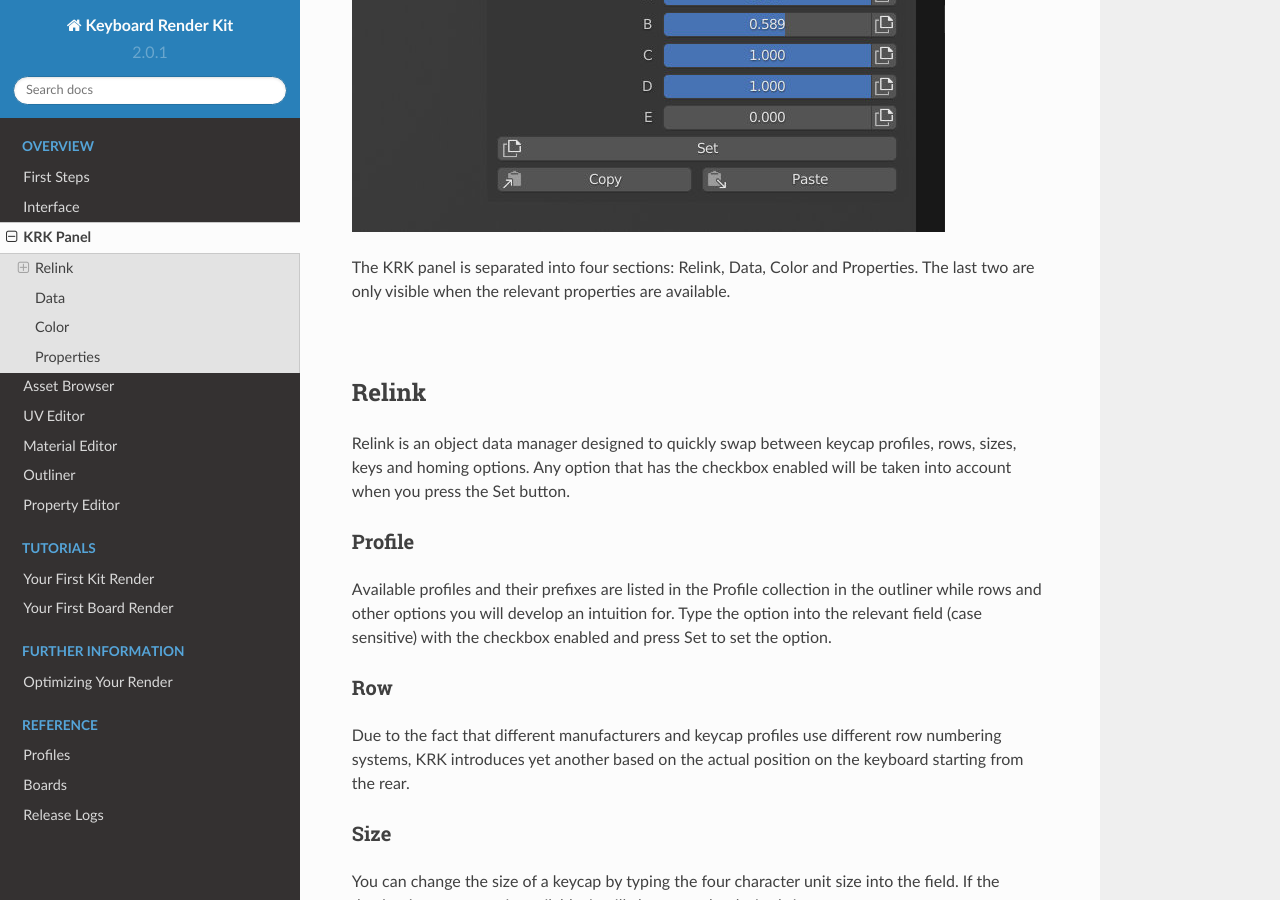
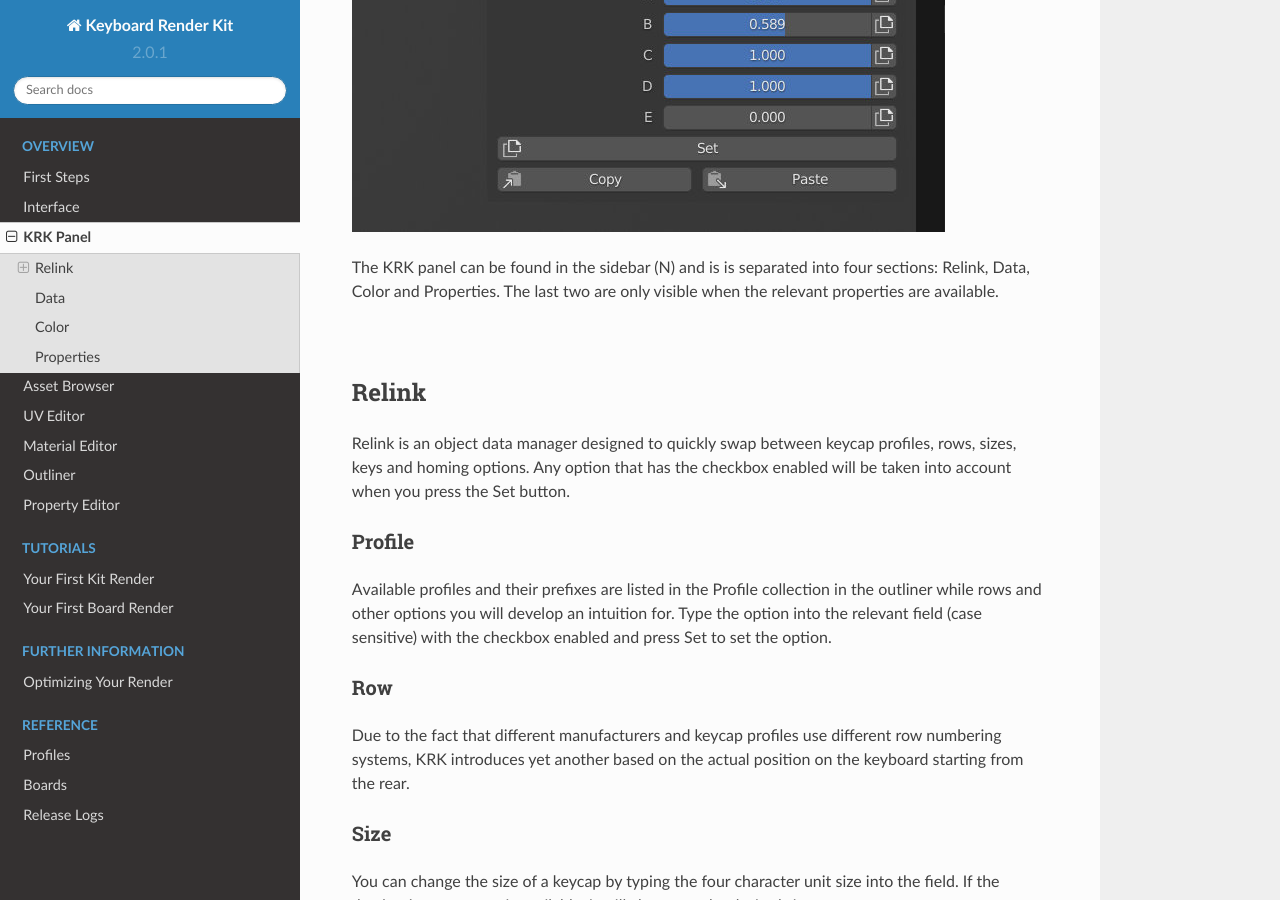
Before and after one commit to imperfectlink/KeyboardRenderKit, a Sphinx documentation site: the page built from docs/source/krkpanel.rst, in a window 1280 px wide and 900 px high, scrolled down 747 px. Built offline with Sphinx 7.4.7 and the Read the Docs theme 2.0.0, drawn with Linux system fonts in a browser that asks for light colours.

Commit message:
Update krkpanel.rst

```diff
--- a/docs/source/krkpanel.rst
+++ b/docs/source/krkpanel.rst
@@ -1,7 +1,7 @@
 KRK Panel
 ====
 .. image:: img/krkpanel.jpg
-The KRK panel is separated into four sections: Relink, Data, Color and Properties. The last two are only visible when the relevant properties are available.
+The KRK panel can be found in the sidebar (N) and is is separated into four sections: Relink, Data, Color and Properties. The last two are only visible when the relevant properties are available.
 
 |
 
```
